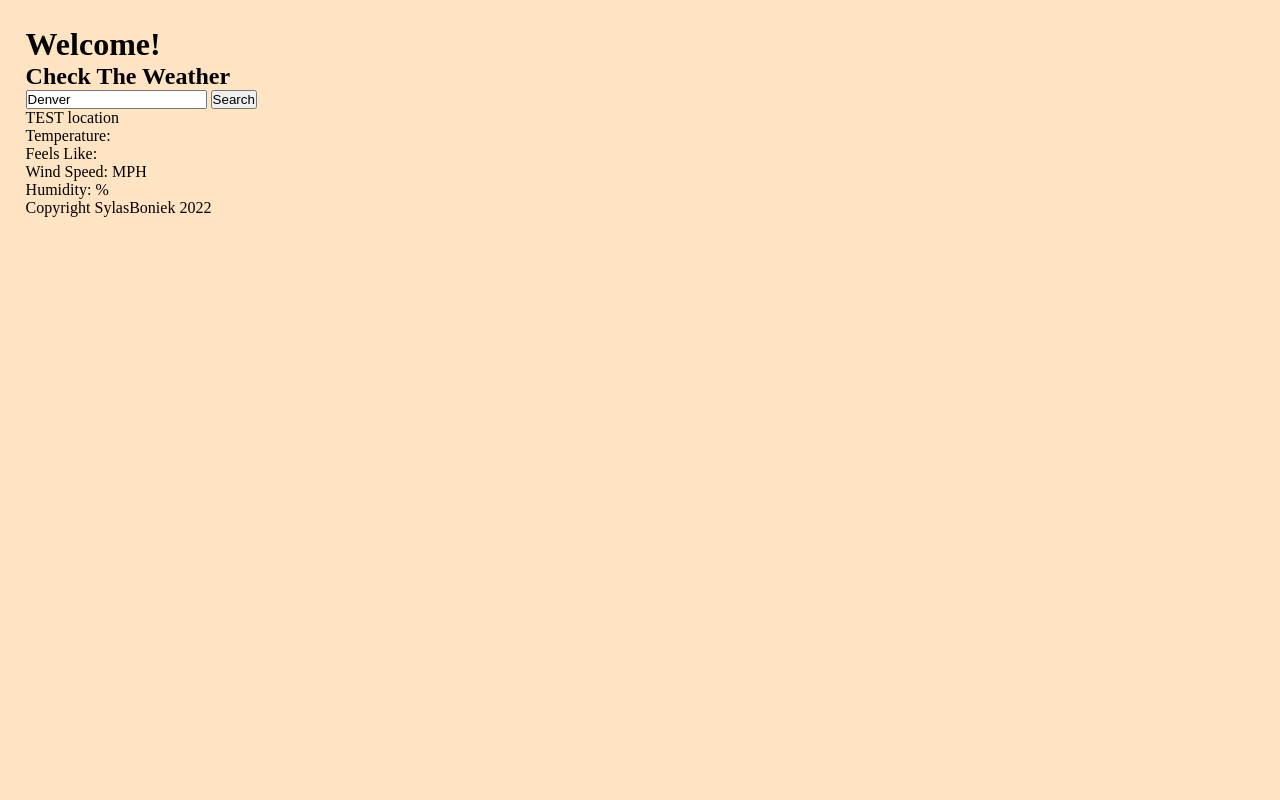
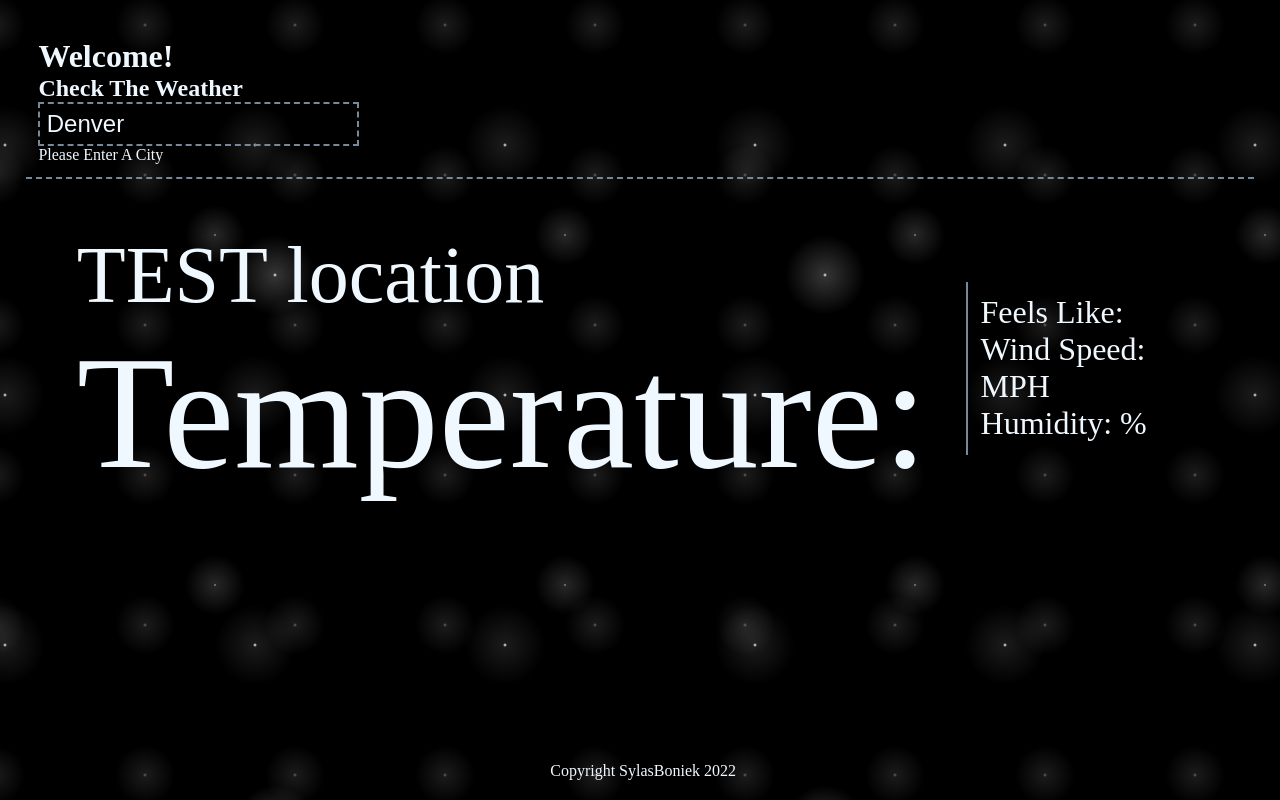
Before and after one commit to SylasB/WeatherApp, a plain HTML site: page index.html in a window 1280 px wide. Drawn offline with Linux system fonts and the light colour scheme; no server answers.

Commit message:
Added the final styling and error catch.

```diff
--- a/index.html
+++ b/index.html
@@ -16,11 +16,13 @@
         </div>
         <form class="location" onsubmit="event.preventDefault(); getWeather()">
             <input type="text" name="locationText" id="locationInput" placeholder="Search City" value="Denver">
-            <button type="submit">Search</button>
+            <!--<button type="submit">Search</button> -->
+            <p id="errorMsg"></p>
         </form>
     </header>
     <main>
-        <div class="Weather">
+        <div class="weather">
+            <div class="locationTempContainer">
                 <p id="searchLocation">
                     TEST location
                 </p>
@@ -29,6 +31,9 @@
                         Temperature:
                     </p>
                 </div>
+            </div>
+            <div class="wrappingContainer">
+                <div class="feelsWindHumidityContainer">
                     <p id="feelsLike">
                         Feels Like:
                     </p>
@@ -39,6 +44,8 @@
                         Humidity: %
                     </p>
                 </div>
+            </div>
+        </div>
     </main>
     <footer>
         <div class="copyright">
--- a/script.js
+++ b/script.js
@@ -6,6 +6,7 @@ const feelsLike = document.getElementById('feelsLike');
 const windSpeed = document.getElementById('currentWind');
 const humidity = document.getElementById('currentHumidity');
 const currentLocation = document.getElementById('searchLocation');
+const errorMsg = document.getElementById('errorMsg');
 fetch(`https://api.openweathermap.org/data/2.5/weather?q=${location}&APPID=35840eb6941e2c32e1c9644356825fa4`, {mode: 'cors'})
     .then(function(response) {
       return response.json();
@@ -14,11 +15,9 @@ fetch(`https://api.openweathermap.org/data/2.5/weather?q=${location}&APPID=35840
     .then(function(response) {
         temperature = Math.ceil((response.main.temp - 273.15) *1.8) + 32;
         feelsLikeTemp = Math.ceil((response.main.feels_like - 273.15) *1.8) + 32;
-        console.log(response);
 
             currentTemp.textContent = `${temperature}\u00B0F`
 
-        console.log(response.main.feels_like);
             feelsLike.textContent = `Feels Like: ${feelsLikeTemp}\u00B0F`
 
             windSpeed.textContent = `Wind Speed: ${response.wind.speed} MPH`;
@@ -28,5 +27,13 @@ fetch(`https://api.openweathermap.org/data/2.5/weather?q=${location}&APPID=35840
 
 
             currentLocation.textContent = `${response.name}`;
+
+        errorMsg.className = 'hidden';
+        errorMsg.textContent = '';
+    })
+    .catch(function() {
+        errorMsg.className = 'activeError';
+        errorMsg.textContent = 'Please Enter A City'
+        console.log('ERROR');
     });
 }
--- a/style.css
+++ b/style.css
@@ -3,10 +3,89 @@
 *::after {
   padding: 0;
   margin: 0;
+  color: aliceblue;
 }
 
 body {
   margin: 1vw;
   padding: 1vw;
-  background-color: bisque;
+  background-color: black;
+  background-image: radial-gradient(
+      white,
+      rgba(255, 255, 255, 0.2) 2px,
+      transparent 40px
+    ),
+    radial-gradient(white, rgba(255, 255, 255, 0.15) 1px, transparent 30px),
+    radial-gradient(white, rgba(255, 255, 255, 0.1) 2px, transparent 40px),
+    radial-gradient(
+      rgba(255, 255, 255, 0.4),
+      rgba(255, 255, 255, 0.1) 2px,
+      transparent 30px
+    );
+  background-size: 550px 550px, 350px 350px, 250px 250px, 150px 150px;
+  background-position: 0 0, 40px 60px, 130px 270px, 70px 100px;
 }
+
+header {
+  border-bottom: 2px dashed lightslategray;
+  padding: 1vw;
+}
+
+#locationInput {
+  height: 5vh;
+  font-size: x-large;
+  background: none;
+  border: 2px dashed lightslategray;
+  padding-left: 0.5vw;
+}
+
+#locationInput:focus {
+  border: 2px solid lightslategray;
+  box-shadow: none;
+}
+
+main {
+  display: flex;
+  justify-content: center;
+}
+
+.weather {
+  display: flex;
+  margin: 1vw;
+  padding: 1vw;
+}
+
+.locationTempContainer {
+  margin: 1vw;
+  padding: 1vw;
+}
+
+#searchLocation {
+  font-size: 10vh;
+}
+
+#currentTemp {
+  font-size: 20vh;
+}
+
+.wrappingContainer {
+  display: flex;
+  align-items: center;
+}
+
+.feelsWindHumidityContainer {
+  font-size: xx-large;
+  border-left: 2px solid lightslategray;
+  margin: 1vw;
+  padding: 1vw;
+}
+
+footer {
+  position: fixed;
+  bottom: 2.5%;
+  right: 42.5%;
+}
+
+.hidden {
+  display: none;
+}
```
Lines whose indentation alone changed are shown as unchanged.
